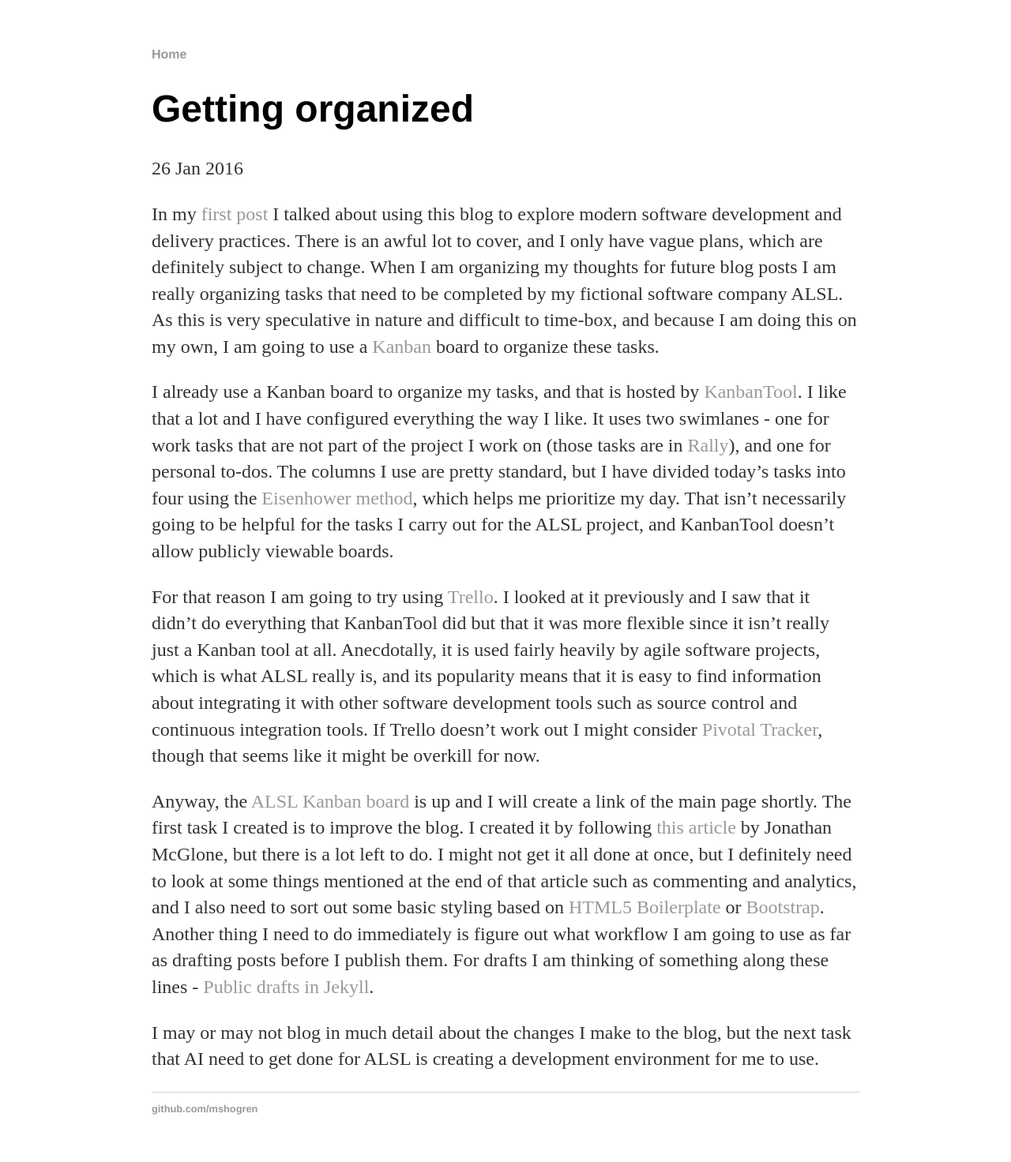
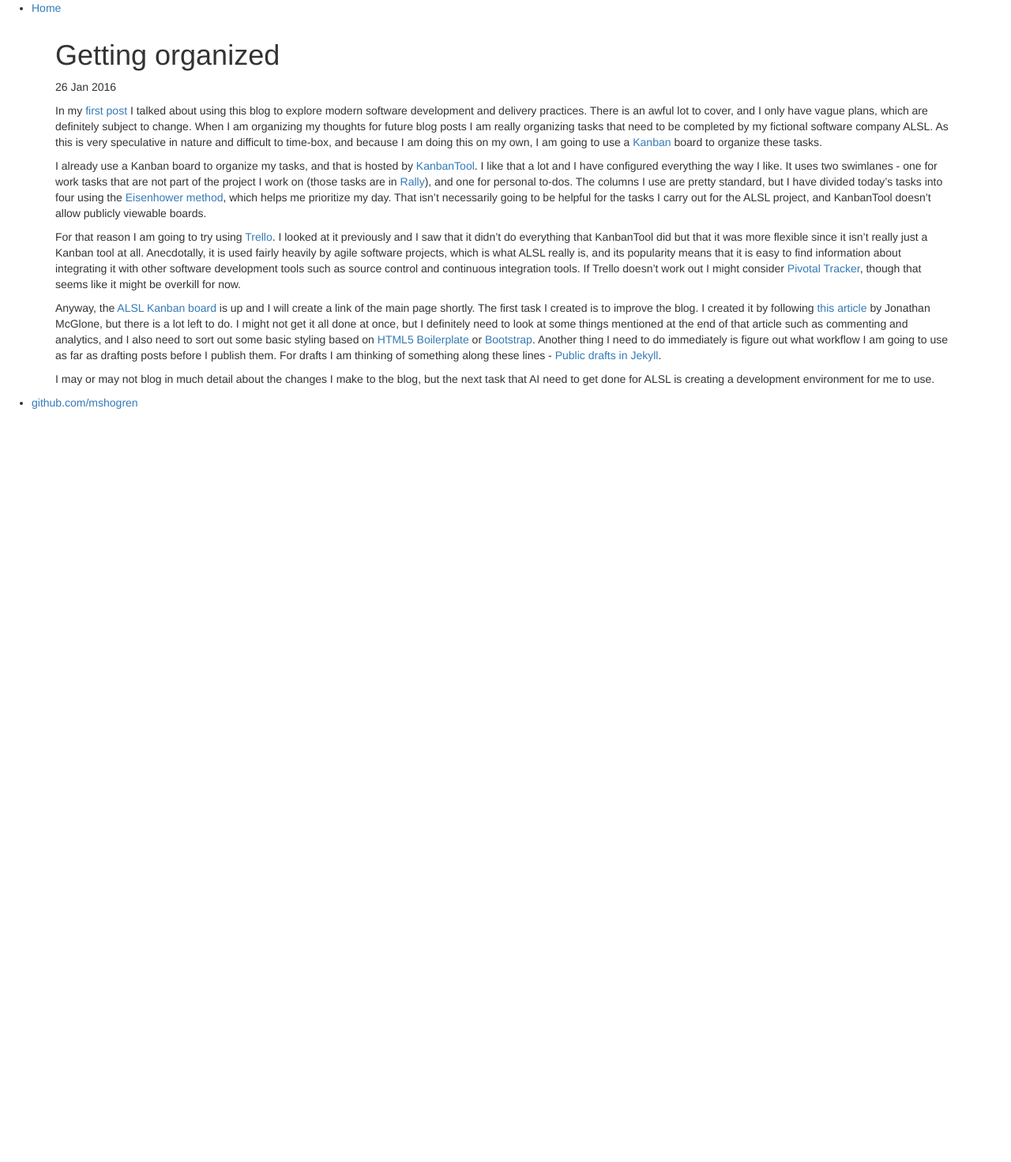
Before and after one commit to mshogren/mshogren.github.io, a Jekyll site: the page built from _posts/2016-01-26-getting-organized.md, in a window 1280 px wide. Shown: the whole page at 79% size. Built offline with Jekyll 4.4.1, drawn with Linux system fonts in a browser that asks for light colours; nearby versions of some CDN libraries; after the commit the page ends 900 px from its top, so only the background shows below that.

Commit message:
Adding bootstrap to default template

```diff
--- a/_layouts/default.html
+++ b/_layouts/default.html
@@ -1,9 +1,22 @@
 <!DOCTYPE html>
-	<html>
+<html lang="en">
   <head>
+    <meta charset="utf-8">
+    <meta http-equiv="X-UA-Compatible" content="IE=edge">
+    <meta name="viewport" content="width=device-width, initial-scale=1">
+    <!-- The above 3 meta tags *must* come first in the head; any other head content must come *after* these tags -->
     <title>{{ page.title }}</title>
-			<!-- link to main stylesheet -->
-			<link rel="stylesheet" type="text/css" href="/css/main.css">
+
+    <!-- Bootstrap -->
+    <link rel="stylesheet" href="https://maxcdn.bootstrapcdn.com/bootstrap/3.3.6/css/bootstrap.min.css" integrity="sha384-1q8mTJOASx8j1Au+a5WDVnPi2lkFfwwEAa8hDDdjZlpLegxhjVME1fgjWPGmkzs7" crossorigin="anonymous">
+    <link rel="stylesheet" href="https://maxcdn.bootstrapcdn.com/bootstrap/3.3.6/css/bootstrap-theme.min.css" integrity="sha384-fLW2N01lMqjakBkx3l/M9EahuwpSfeNvV63J5ezn3uZzapT0u7EYsXMjQV+0En5r" crossorigin="anonymous">
+
+    <!-- HTML5 shim and Respond.js for IE8 support of HTML5 elements and media queries -->
+    <!-- WARNING: Respond.js doesn't work if you view the page via file:// -->
+    <!--[if lt IE 9]>
+      <script src="https://oss.maxcdn.com/html5shiv/3.7.2/html5shiv.min.js"></script>
+      <script src="https://oss.maxcdn.com/respond/1.4.2/respond.min.js"></script>
+    <![endif]-->
   </head>
   <body>
     <nav>
@@ -21,5 +34,10 @@
 		<li><a href="https://github.com/mshogren">github.com/mshogren</a></li>
 	  </ul>
 	</footer>
+
+    <!-- jQuery (necessary for Bootstrap's JavaScript plugins) -->
+    <script src="https://ajax.googleapis.com/ajax/libs/jquery/1.11.3/jquery.min.js"></script>
+    <!-- Include all compiled plugins (below), or include individual files as needed -->
+    <script src="https://maxcdn.bootstrapcdn.com/bootstrap/3.3.6/js/bootstrap.min.js" integrity="sha384-0mSbJDEHialfmuBBQP6A4Qrprq5OVfW37PRR3j5ELqxss1yVqOtnepnHVP9aJ7xS" crossorigin="anonymous"></script>
   </body>
 </html>
```
Lines whose indentation alone changed are shown as unchanged.
